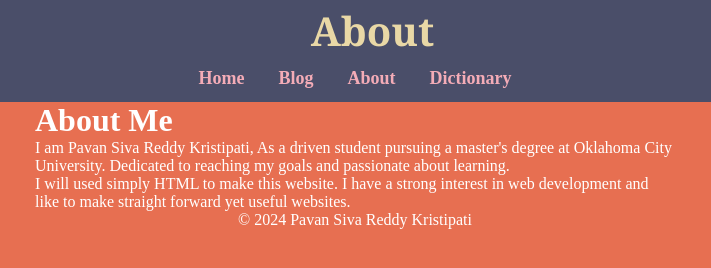
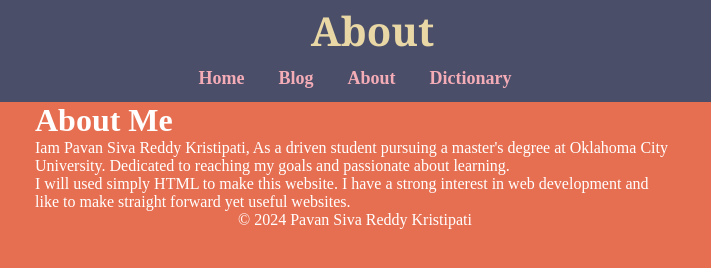
Before and after one commit to Shivareddy256/hw3, a plain HTML site: page about.html in a window 1280 px wide. Shown: the full height of the page, 285-996 px from the left. Drawn offline with Linux system fonts and the light colour scheme.

Commit message:
final commit

```diff
--- a/about.html
+++ b/about.html
@@ -17,12 +17,13 @@
                 <li><a href="blog.html">Blog</a></li>
                 <li><a href="about.html">About</a></li>
                 <li> <a href="dictionary.html"> Dictionary </a></li>
+
             </ul>
         </nav>
     </header>
     <main>
         <h1>About Me</h1>
-        <p>I am Pavan Siva Reddy Kristipati, As a driven student pursuing a master's degree at Oklahoma City University.
+        <p>Iam Pavan Siva Reddy Kristipati, As a driven student pursuing a master's degree at Oklahoma City University.
             Dedicated to reaching my goals and passionate about learning.</p>
         <p1>I will used simply HTML to make this website. I have a strong interest in web development and like to make
             straight forward yet useful websites.</p1>
```
